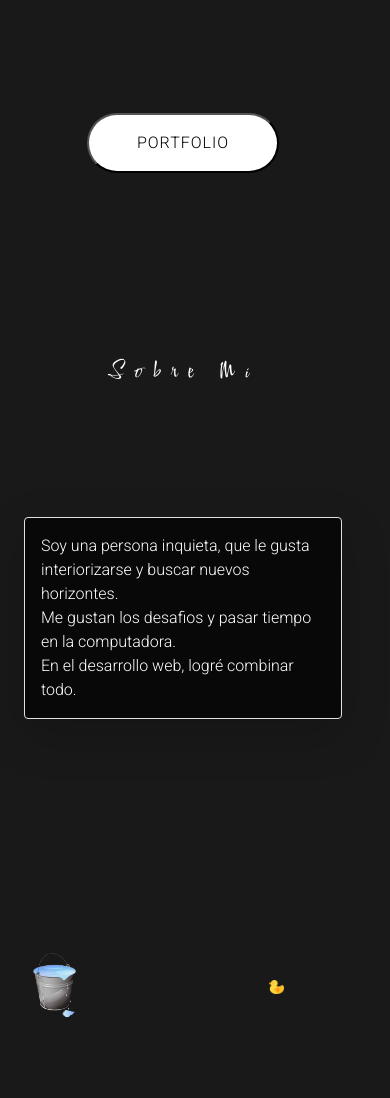
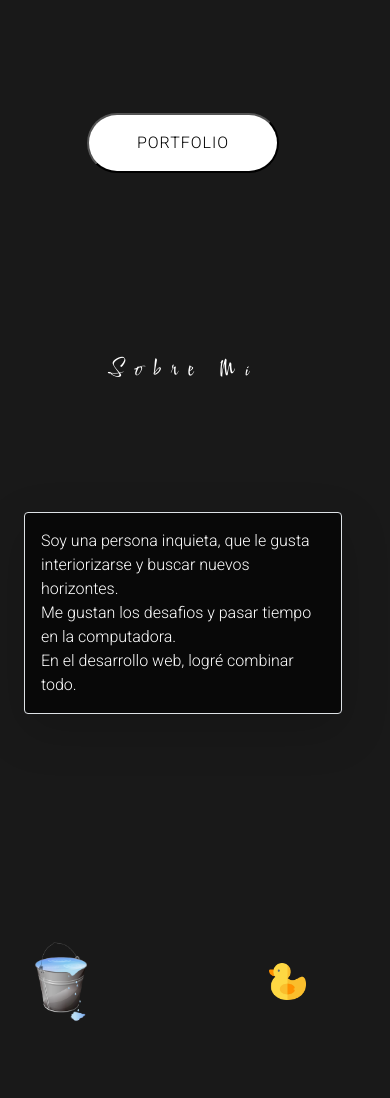
Before and after one commit to patocarbone/Portfolio, a website: page index.html in a window 390 px wide. Shown: the part 603-1701 px from the top of the page. Drawn offline with nearby package versions, Linux system fonts and the light colour scheme.

Commit message:
responsive

```diff
--- a/scss/components/_sobre-mi.scss
+++ b/scss/components/_sobre-mi.scss
@@ -18,15 +18,15 @@
     p {
       @extend %parrafos;
     }
-  }
+
     .img-container {
-
+      div {
         .img-sobre-mi2 {
+          width: 60%;
           @include transiciones(all 2s);
-      width: 90%;
 
           @media screen and (max-width: 480px) {
-        width: 90%;
+            width: 50%;
             transition: none;
           }
 
@@ -42,17 +42,17 @@
             @media screen and (min-width: 481px) and (max-width: 1199px) {
               transform: none;
             }
-
+          }
         }
       }
 
       .balde-con-agua {
         width: 30%;
         @media screen and (max-width: 480px) {
-        width: 25%;
+          width: 30%;
         }
       }
-
+    }
   }
 }
 /* Fin sobre mi */
```
Also changed, not shown: css/style.css, 1 other file. Lines whose indentation alone changed are shown as unchanged.
